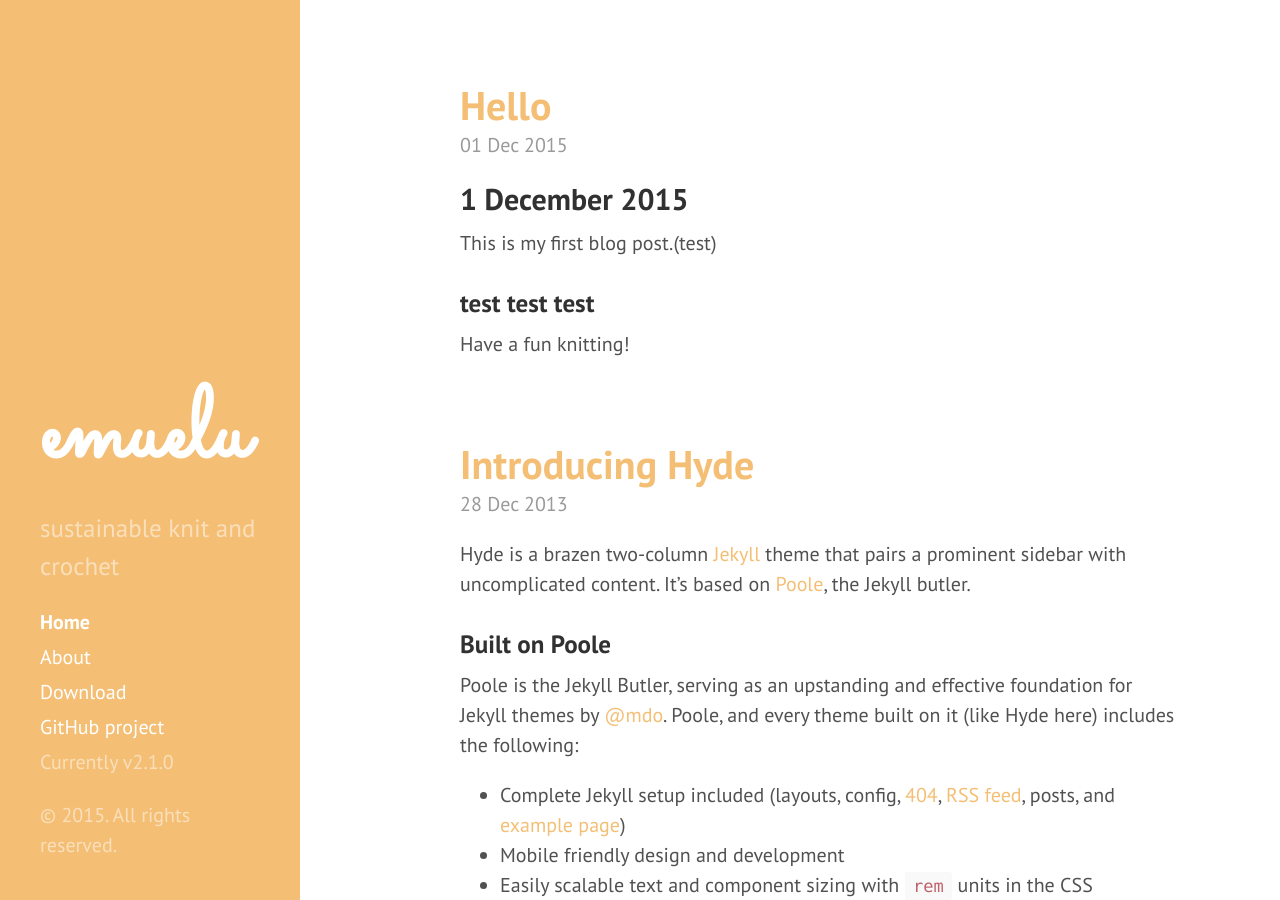
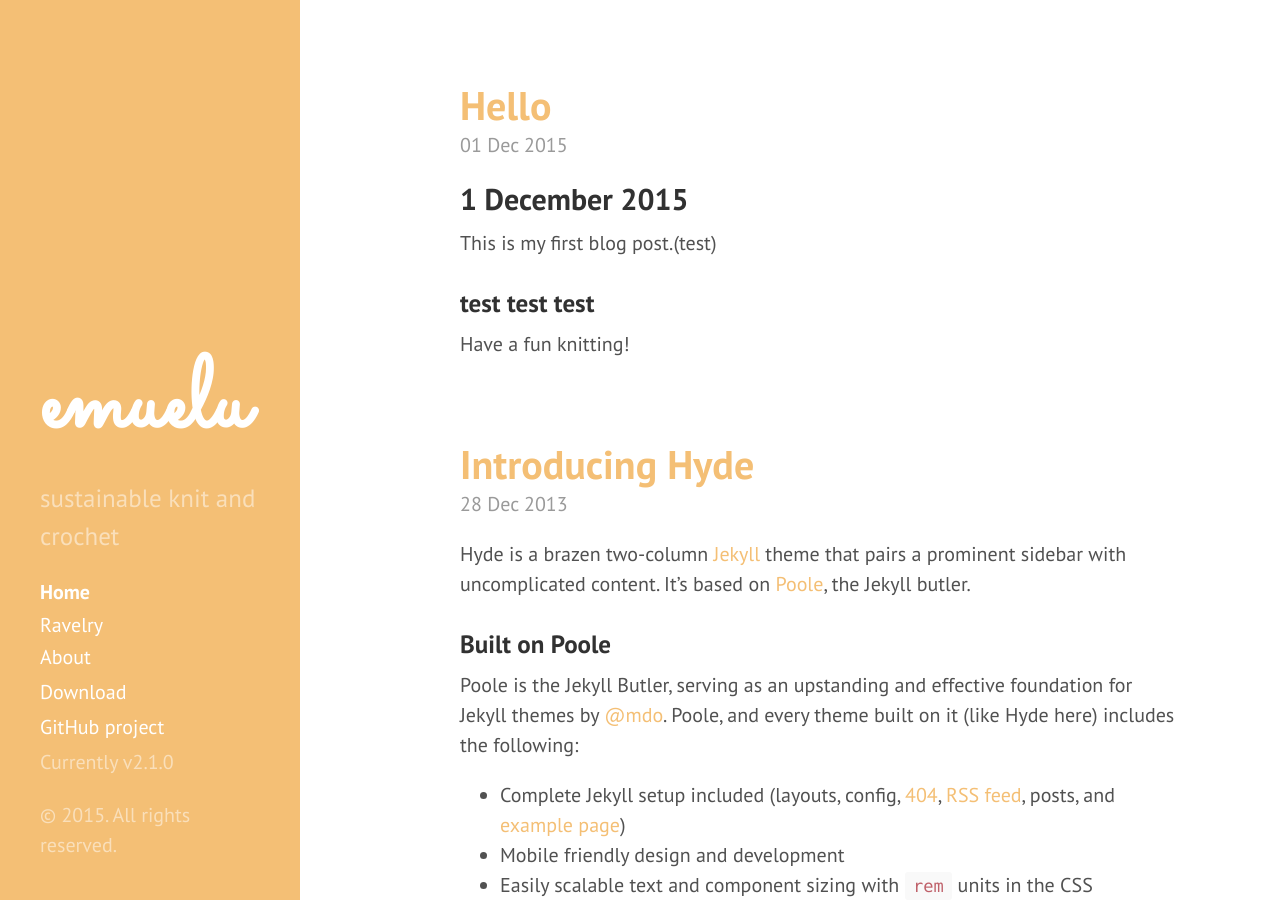
Before and after one commit to mamilaugesen/emuelu.github.io, a Jekyll site: the page built from index.html, in a window 1280 px wide and 900 px high. Built offline with Jekyll 4.4.1, drawn with Linux system fonts in a browser that asks for light colours; Markdown is read by kramdown in place of the engine named in the settings; the list of posts is cut into pages by our own code; a style sheet for code colours, icons or effects is not loaded.

Commit message:
Updated sidebar.html

```diff
--- a/_includes/sidebar.html
+++ b/_includes/sidebar.html
@@ -12,6 +12,7 @@
     <nav class="sidebar-nav">
       <a class="sidebar-nav-item{% if page.url == site.baseurl %} active{% endif %}" href="{{ site.baseurl }}">Home</a>
 
+      <a class="socicon-ravelry">Ravelry</a>
       {% comment %}
         The code below dynamically generates a sidebar nav of pages with
         `layout: page` in the front-matter. See readme for usage.
```
